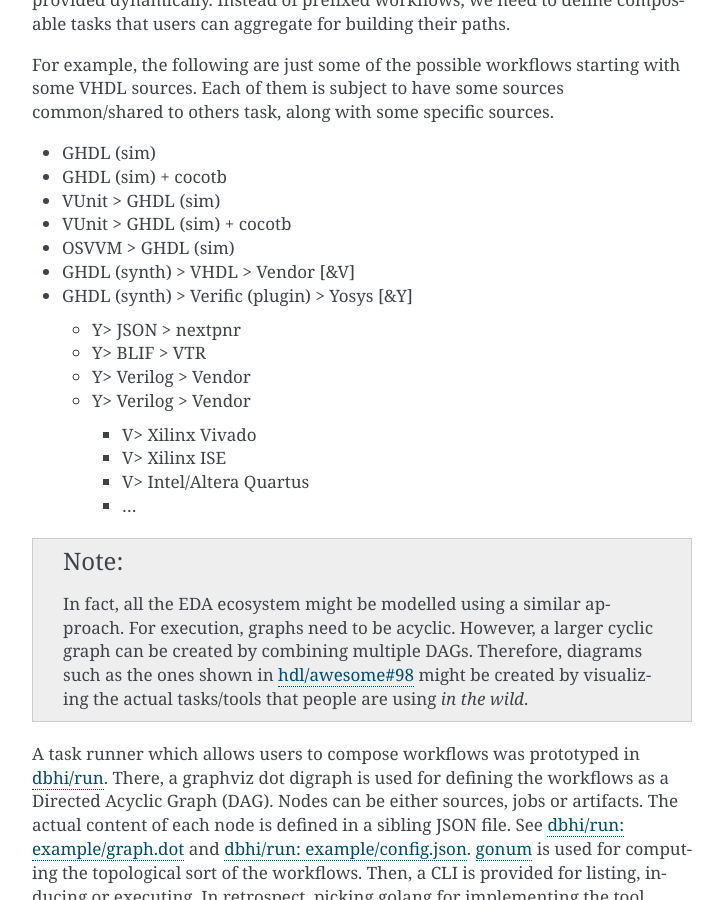
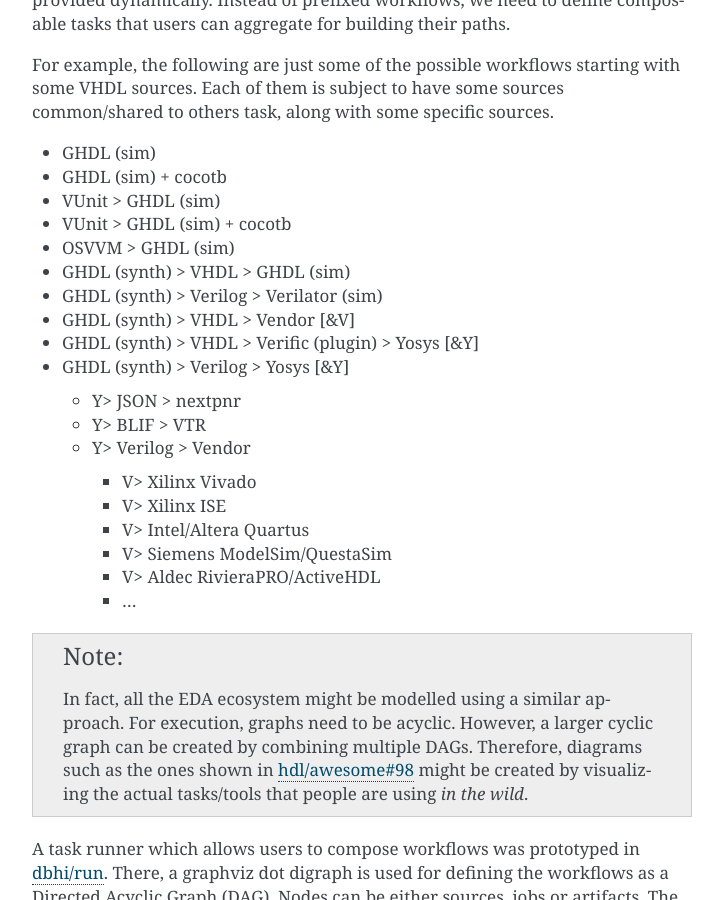
Before and after one commit to umarcor/osvb, a Sphinx documentation site: the page built from doc/apis/tool.rst, in a window 1280 px wide and 900 px high, scrolled down 625 px. Shown: the whole window, without its empty margins (388-1111 px from the left). Built offline with Sphinx 7.4.7, drawn with Linux system fonts in a browser that asks for light colours.

Commit message:
doc/apis/tool: update lost of possible workflows based on GHDL

```diff
--- a/doc/apis/tool.rst
+++ b/doc/apis/tool.rst
@@ -32,17 +32,21 @@ Each of them is subject to have some sources common/shared to others task, along
 * VUnit > GHDL (sim)
 * VUnit > GHDL (sim) + cocotb
 * OSVVM > GHDL (sim)
+* GHDL (synth) > VHDL > GHDL (sim)
+* GHDL (synth) > Verilog > Verilator (sim)
 * GHDL (synth) > VHDL > Vendor [&V]
-* GHDL (synth) > Verific (plugin) > Yosys [&Y]
+* GHDL (synth) > VHDL > Verific (plugin) > Yosys [&Y]
+* GHDL (synth) > Verilog > Yosys [&Y]
 
   * Y> JSON > nextpnr
   * Y> BLIF > VTR
-  * Y> Verilog > Vendor
   * Y> Verilog > Vendor
 
     * V> Xilinx Vivado
     * V> Xilinx ISE
     * V> Intel/Altera Quartus
+    * V> Siemens ModelSim/QuestaSim
+    * V> Aldec RivieraPRO/ActiveHDL
     * ...
 
 .. NOTE::
```
